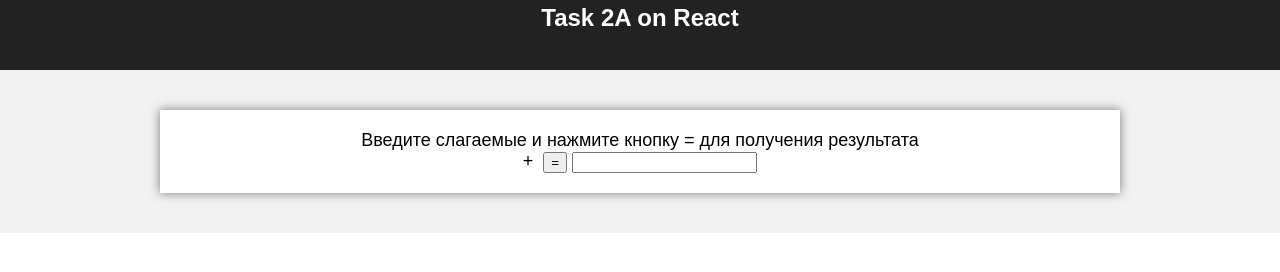
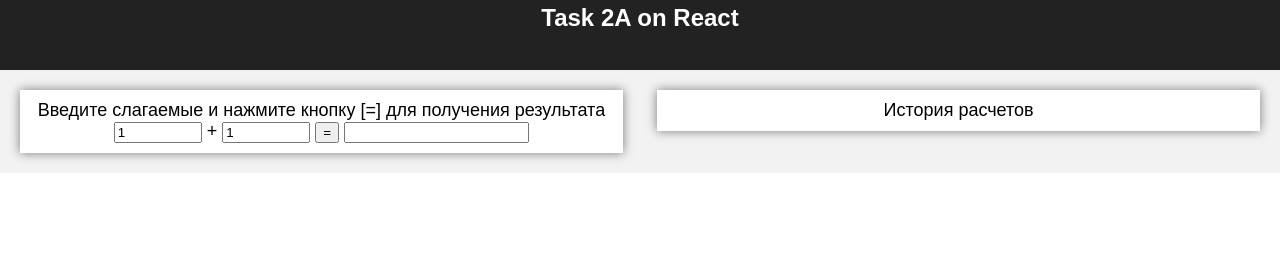
Before and after one commit to sbvlad72/react_hw, a React app: page / in a window 1280 px wide. Shown: the part 120-392 px from the top of the page. Built offline with nearby package versions, Linux system fonts and the light colour scheme.

Commit message:
react hello world 1

```diff
--- a/src/components/Body/Body.css
+++ b/src/components/Body/Body.css
@@ -1,13 +1,7 @@
 .Body {
+  display: table;
+  width: 100%;
+  border-spacing: 20px 20px;
   background-color: #f2f2f2;
   font-size: large;
-  padding: 40px;
 }
-
-.Forma {
-  background-color: #fff;
-  padding: 20px;
-  margin-left: 10%;
-  margin-right: 10%;
-  box-shadow: 0 0 10px rgba(0,0,0,0.5);
-}
--- a/src/components/Body/Body.js
+++ b/src/components/Body/Body.js
@@ -1,57 +1,22 @@
 import React, { Component } from 'react';
 import './Body.css';
-import OneAdd from '../OneAdd/OneAdd';
+import FormCalc from '../FormCalc/FormCalc';
+import History from '../History/History';
 //import AddB from '../OneAdd/OneAdd';
 
-var addA = new OneAdd();
-var addB = new OneAdd();
 
 class Body extends Component {
   constructor() {
     super();
-    //this.addA = new OneAdd();
-    //this.addB = new OneAdd();
-    //this.state = {
-    //  addA: 1,
-    //  addB: 1,
-    //  addRes: '',
-    //};
-    this.onSubmit = this.onSubmit.bind(this);
-    //this.onChangeA = this.onChangeA.bind(this);
-    //this.onChangeB = this.onChangeB.bind(this);
-    //this.onChangeRes = this.onChangeRes.bind(this);
-    //value={this.state.addRes}
-  };
-
-  onSubmit(event) {
-    event.preventDefault();
-    //this.state.addRes = (+AddA.value || 0) + (+AddB.value || 0);
-    document.getElementById('addRes').value = (+addA.getValue() || 0) + (+addB.getValue() || 0);
-    //alert(`${this.props.title}: ${this.state.addA} + ${this.state.addB} = ${this.state.addRes}`);
   };
 
 
   render() {
     return (
       <div className="Body">
-        <form className="Forma" onSubmit={this.onSubmit}>
-            <div>
-              Введите слагаемые и нажмите кнопку = для получения результата
-            </div>
-          <addA />
-          <span> + </span>
-          <addB />
-            {/*<input type="text" name="addA" value={this.state.addA} size="5" onChange={this.onChangeA}/>
-            <input name="addA" type="number" onChange={this.onChangeB} value={this.state.addB} />*/}
-
-            &nbsp;
-            <input type='submit' value="="/>
-
-            &nbsp;
-            <input readOnly id="addRes" />
-          </form>
-
-        </div>
+        <FormCalc />
+        <History />
+      </div>
     );
   }
 }
--- /dev/null
+++ b/src/components/FormCalc/FormCalc.css
@@ -0,0 +1,16 @@
+.FormCalc {
+  float: left;
+  width: 47%;
+  background-color: #fff;
+  padding: 10px;
+  box-shadow: 0 0 10px rgba(0,0,0,0.5);
+}
+
+.FormCalcOLd {
+  display: table-column;
+  float: left;
+  width: 48%;
+  background-color: #fff;
+  padding: 10px;
+  box-shadow: 0 0 10px rgba(0,0,0,0.5);
+}
--- /dev/null
+++ b/src/components/FormCalc/FormCalc.js
@@ -0,0 +1,44 @@
+import React, { Component } from 'react';
+import './FormCalc.css';
+import OneAdd from '../OneAdd/OneAdd';
+//import AddB from '../OneAdd/OneAdd';
+
+
+class FormCalc extends Component {
+  constructor() {
+    super();
+    this.onSubmit = this.onSubmit.bind(this);
+  };
+
+  onSubmit(event) {
+    event.preventDefault();
+    document.getElementById('addRes').value = (+document.getElementById('addA').value || 0) + (+document.getElementById('addB').value || 0);
+    //добавить строку в элемент History
+    this.props.updateHistory(document.getElementById('addA').value + ' + ' + document.getElementById('addB').value + ' = ' + document.getElementById('addRes').value);
+  };
+
+
+  render() {
+    return (
+        <form className="FormCalc" onSubmit={this.onSubmit}>
+            <div>
+              Введите слагаемые и нажмите кнопку [=] для получения результата
+            </div>
+          <OneAdd name="addA" />
+          <span> + </span>
+          <OneAdd name="addB" />
+            {/*<input type="text" name="addA" value={this.state.addA} size="5" onChange={this.onChangeA}/>
+            <input name="addA" type="number" onChange={this.onChangeB} value={this.state.addB} />*/}
+
+            &nbsp;
+            <input type='submit' value="="/>
+
+            &nbsp;
+            <input readOnly id="addRes" />
+          </form>
+
+    );
+  }
+}
+
+export default FormCalc;
--- /dev/null
+++ b/src/components/History/History.css
@@ -0,0 +1,7 @@
+.History {
+  float: right;
+  width: 47%;
+  background-color: #fff;
+  padding: 10px;
+  box-shadow: 0 0 10px rgba(0,0,0,0.5);
+}
--- /dev/null
+++ b/src/components/History/History.js
@@ -0,0 +1,20 @@
+import React, { Component } from 'react';
+import './History.css';
+
+
+class History extends Component {
+  constructor() {
+    super();
+  };
+
+
+  render() {
+    return (
+      <div className="History">
+        История расчетов
+      </div>
+    );
+  }
+}
+
+export default History;
--- a/src/components/OneAdd/OneAdd.js
+++ b/src/components/OneAdd/OneAdd.js
@@ -32,6 +32,7 @@ class OneAdd extends Component {
             onChange={this.onChange}
             value={this.state.value}
             placeholder="123456"
+            id={this.props.name}
       />
     );
   }
```
